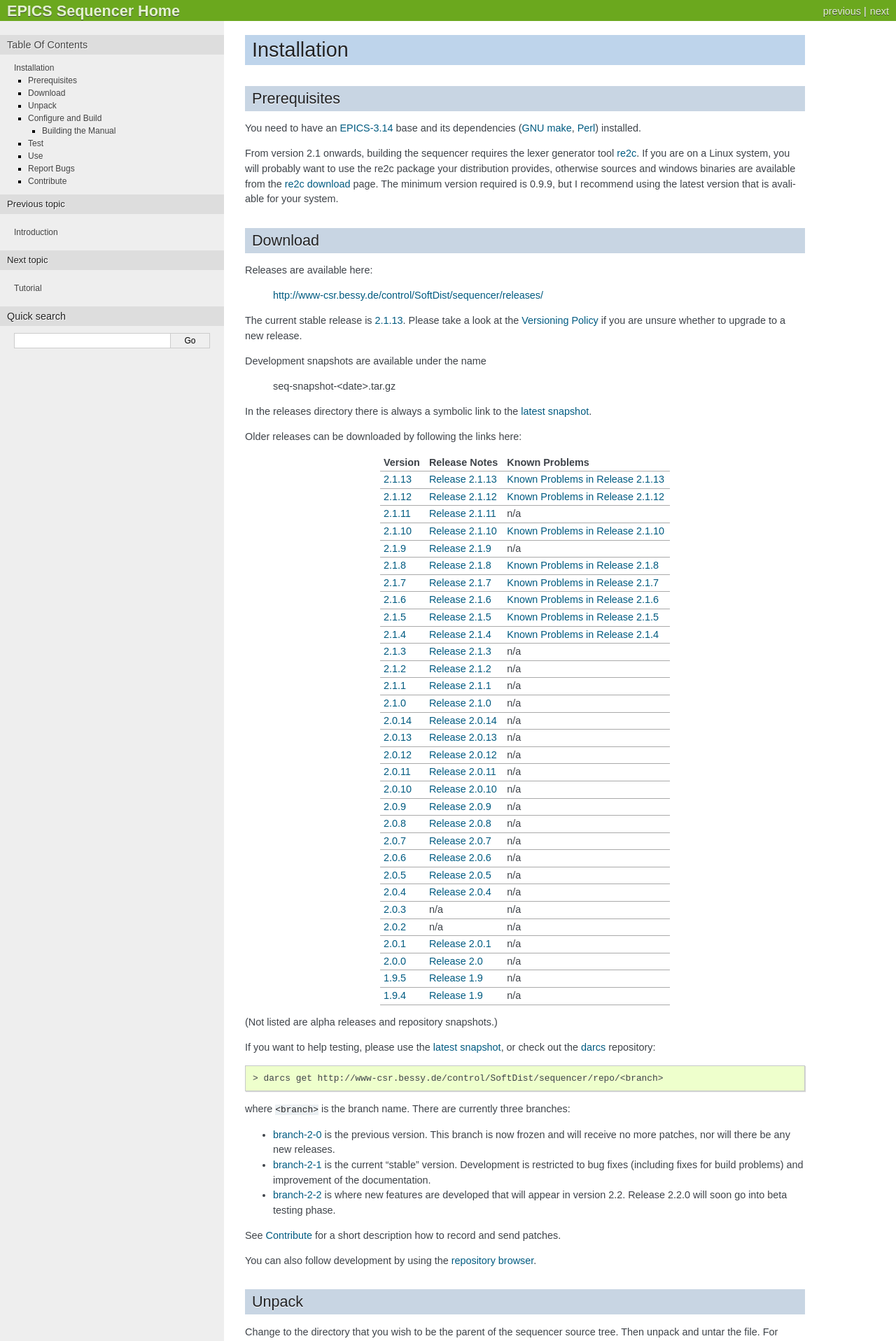
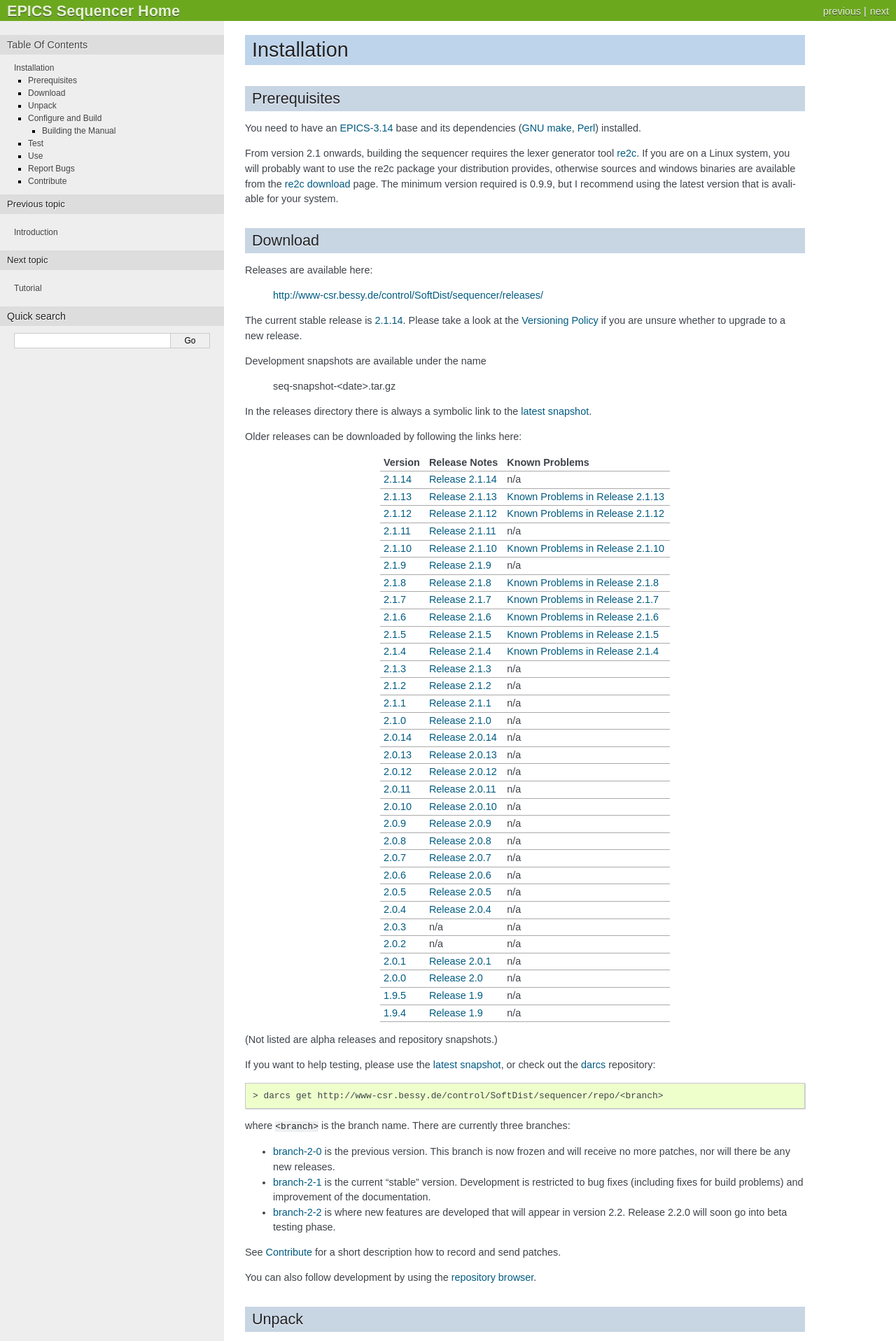
Before and after one commit to jeonghanlee/sequencer-2-2, a Sphinx documentation site: the page built from documentation/Installation.txt, in a window 1280 px wide. Shown: the top 1917 px of the page at 70% size. Built offline with Sphinx 7.4.7, drawn with Linux system fonts in a browser that asks for light colours.

Commit message:
bump release to 2.1.14

```diff
--- a/documentation/Installation.txt
+++ b/documentation/Installation.txt
@@ -28,7 +28,7 @@ Releases are available here:
 
    http://www-csr.bessy.de/control/SoftDist/sequencer/releases/
 
-The current stable release is `2.1.13`_. Please take a look at the
+The current stable release is `2.1.14`_. Please take a look at the
 :ref:`VersioningPolicy` if you are unsure whether to upgrade to
 a new release.
 
@@ -44,6 +44,7 @@ Older releases can be downloaded by following the links here:
    ========= =========================== ============================
    Version   Release Notes               Known Problems
    ========= =========================== ============================
+   `2.1.14`_ :ref:`Release_Notes_2.1.14` n/a
    `2.1.13`_ :ref:`Release_Notes_2.1.13` :ref:`Known_Problems_2.1.13`
    `2.1.12`_ :ref:`Release_Notes_2.1.12` :ref:`Known_Problems_2.1.12`
    `2.1.11`_ :ref:`Release_Notes_2.1.11` n/a
@@ -102,6 +103,7 @@ patches.
 You can also follow development by using the `repository browser`_.
 
 .. _latest snapshot: http://www-csr.bessy.de/control/SoftDist/sequencer/releases/seq-snapshot-latest.tar.gz
+.. _2.1.14: http://www-csr.bessy.de/control/SoftDist/sequencer/releases/seq-2.1.14.tar.gz
 .. _2.1.13: http://www-csr.bessy.de/control/SoftDist/sequencer/releases/seq-2.1.13.tar.gz
 .. _2.1.12: http://www-csr.bessy.de/control/SoftDist/sequencer/releases/seq-2.1.12.tar.gz
 .. _2.1.11: http://www-csr.bessy.de/control/SoftDist/sequencer/releases/seq-2.1.11.tar.gz
```
Also changed, not shown: 1 other file.
